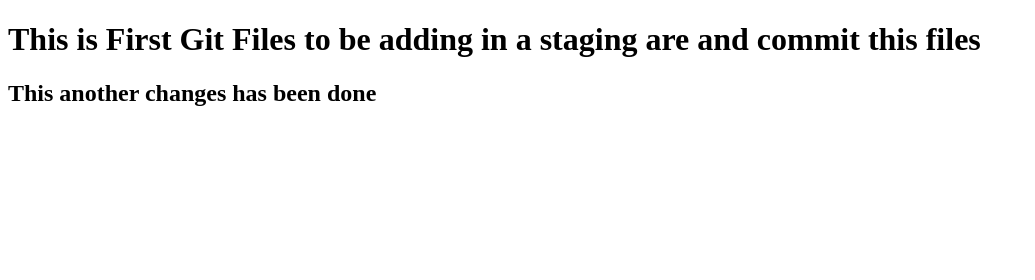
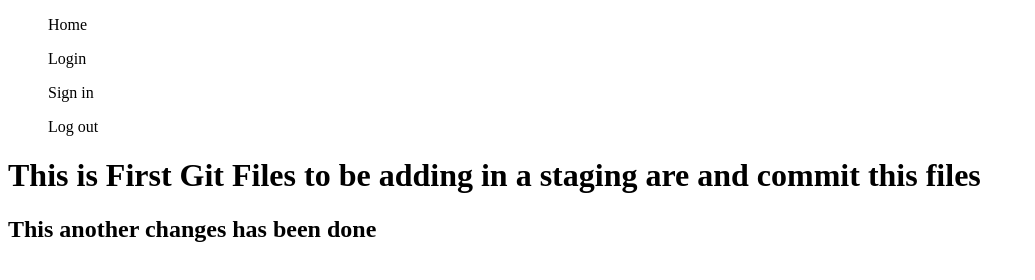
Before and after one commit to sohan91/demo-initial, a plain HTML site: page index.html in a window 1280 px wide. Shown: the whole page, without its empty margins (0-1035 px from the left). Drawn offline with Linux system fonts and the light colour scheme.

Commit message:
add nav-bar

```diff
--- a/index.html
+++ b/index.html
@@ -6,6 +6,13 @@
     <title>Document</title>
 </head>
 <body>
+    <nav>
+        <ul>Home</ul>
+        <ul>Login</ul>
+        <ul>Sign in </ul>
+        <ul>Log out</ul>
+    </nav>
+
     <h1>This is First Git Files to be adding in a staging are and commit this files</h1>
     <h2>This another changes has been done</h2>
 </body>
```
